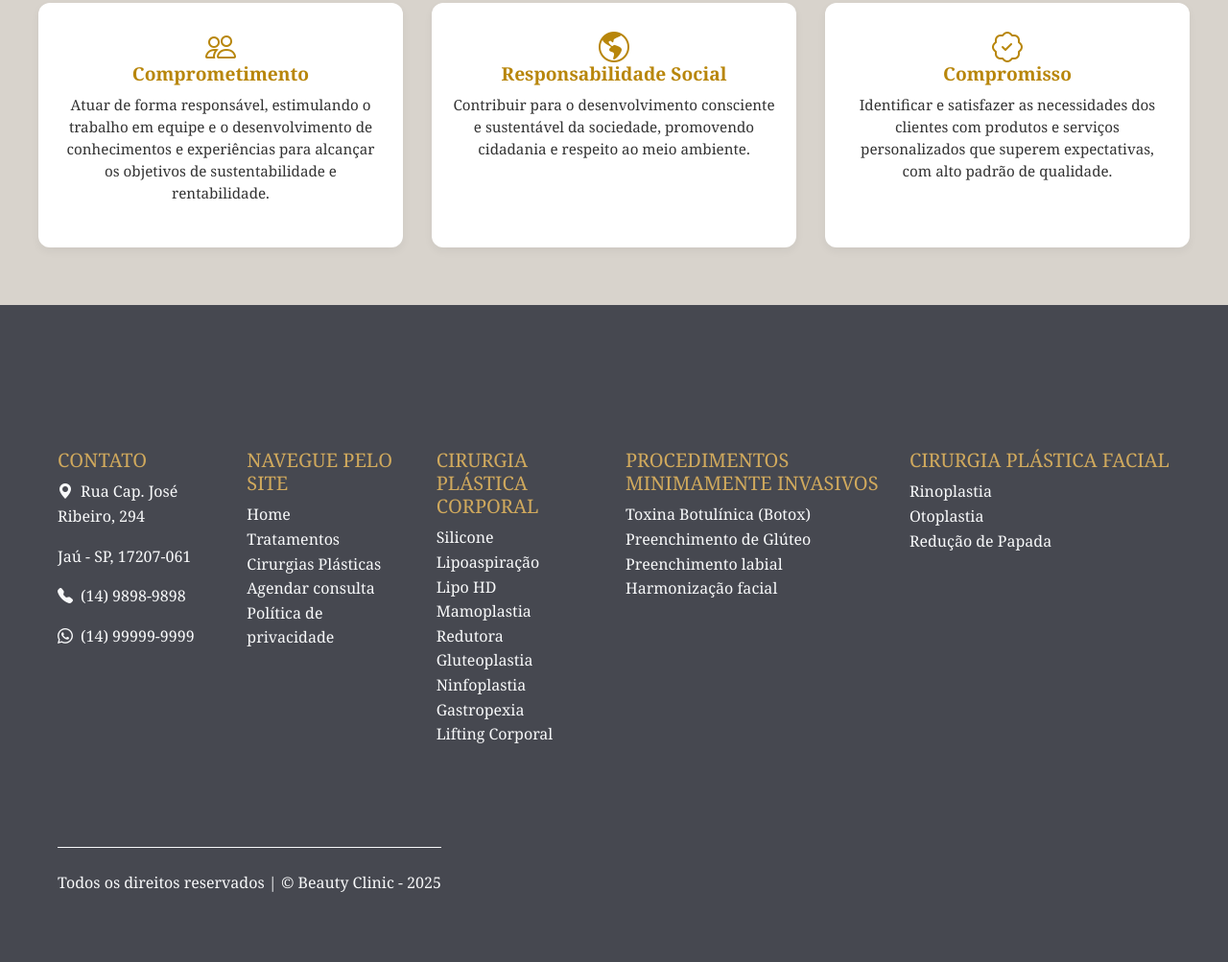
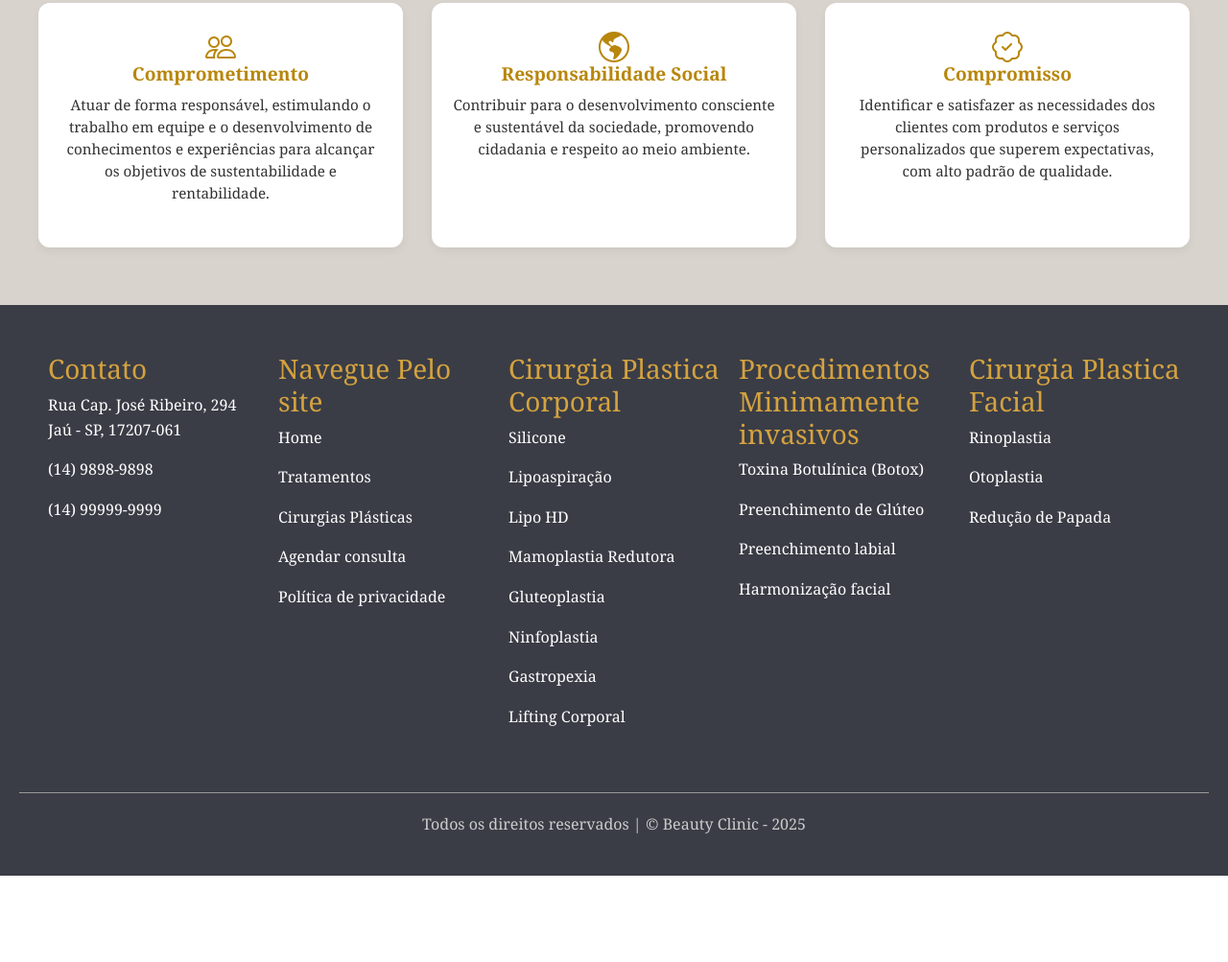
Before and after one commit to KaiqueSpilari/Site-Beauty-Clinic, a plain HTML site: page index.html in a window 1280 px wide. Shown: the part 1202-2205 px from the top of the page at 96% size. After the commit the page ends 2115 px from the top, so only its background shows below. Drawn offline with nearby package versions, Linux system fonts and the light colour scheme.

Commit message:
Revamp footer section in index.html for improved layout and styling, including updated contact and navigation information

```diff
--- a/index.html
+++ b/index.html
@@ -299,96 +299,60 @@
   </div>
 </section>
 
-<!-- Rodapé -->
-<footer class="text-light w-100 mt-7" style="background-color: #464850; padding-top: 50px; padding-bottom: 50px;">
-  <div class="container">
-    <div class="row text-start">
+<footer style="background-color: #3a3d46; color: white; padding: 40px 20px;">
+  <div style="max-width: 1200px; margin: 0 auto; display: flex; flex-wrap: wrap; justify-content: space-between; text-align: left;">
 
-      <!-- Coluna 1: Contato -->
-      <div class="col-md-2 col-12 mb-4">
-        <h5 class="text-uppercase" style="color: #d0a95d">Contato</h5>
-        <p><i class="bi bi-geo-alt-fill me-2"></i>Rua Cap. José Ribeiro, 294</p>
-        <p>Jaú - SP, 17207-061</p>
-        <p><i class="bi bi-telephone-fill me-2"></i>(14) 9898-9898</p>
-        <p><i class="bi bi-whatsapp me-2"></i>(14) 99999-9999</p>
+    <!-- Contato -->
+    <div style="flex: 1; min-width: 200px; margin: 10px;">
+      <h3 style="color: #d4a23f;">Contato</h3>
+      <p>  Rua Cap. José Ribeiro, 294<br>Jaú - SP, 17207-061</p>
+      <p> (14) 9898-9898</p>
+      <p> (14) 99999-9999</p>
     </div>
 
-      <!-- Coluna 2: Navegação -->
-      <div class="col-md-2 col-12 mb-4">
-        <h5 class="text-uppercase" style="color: #d0a95d">Navegue pelo site</h5>
-        <ul class="list-unstyled">
-          <li>Home</li>
-          <li>Tratamentos</li>
-          <li>Cirurgias Plásticas</li>
-          <li>Agendar consulta</li>
-          <li>Política de privacidade</li>
-        </ul>
+    <!-- Navegação -->
+    <div style="flex: 1; min-width: 200px; margin: 10px;">
+      <h3 style="color: #d4a23f;">Navegue Pelo site</h3>
+      <p>Home</p>
+      <p>Tratamentos</p>
+      <p>Cirurgias Plásticas</p>
+      <p>Agendar consulta</p>
+      <p>Política de privacidade</p>
     </div>
 
-      <!-- Coluna 3: Cirurgia Corporal -->
-      <div class="col-md-2 mb-4">
-        <h5 class="text-uppercase" style="color: #d0a95d">Cirurgia Plástica Corporal</h5>
-        <ul class="list-unstyled">
-          <li>Silicone</li>
-          <li>Lipoaspiração</li>
-          <li>Lipo HD</li>
-          <li>Mamoplastia Redutora</li>
-          <li>Gluteoplastia</li>
-          <li>Ninfoplastia</li>
-          <li>Gastropexia</li>
-          <li>Lifting Corporal</li>
-        </ul>
+    <!-- Cirurgia Corporal -->
+    <div style="flex: 1; min-width: 200px; margin: 10px;">
+      <h3 style="color: #d4a23f;">Cirurgia Plastica Corporal</h3>
+      <p>Silicone</p>
+      <p>Lipoaspiração</p>
+      <p>Lipo HD</p>
+      <p>Mamoplastia Redutora</p>
+      <p>Gluteoplastia</p>
+      <p>Ninfoplastia</p>
+      <p>Gastropexia</p>
+      <p>Lifting Corporal</p>
     </div>
 
-      <!-- Coluna 4: Procedimentos Minimamente Invasivos -->
-      <div class="col-md-3 mb-4">
-        <h5 class="text-uppercase" style="color: #d0a95d">Procedimentos Minimamente Invasivos</h5>
-        <ul class="list-unstyled">
-          <li>Toxina Botulínica (Botox)</li>
-          <li>Preenchimento de Glúteo</li>
-          <li>Preenchimento labial</li>
-          <li>Harmonização facial</li>
-        </ul>
+    <!-- Procedimentos Minimante Invasivos -->
+    <div style="flex: 1; min-width: 200px; margin: 10px;">
+      <h3 style="color: #d4a23f;"> Procedimentos Minimamente invasivos</h3>
+      <p>Toxina Botulínica (Botox)</p>
+      <p>Preenchimento de Glúteo</p>
+      <p>Preenchimento labial</p>
+      <p>Harmonização facial</p>
     </div>
 
-      <!-- Coluna 5: Cirurgia Facial -->
-      <div class="col-md-3 mb-4">
-        <h5 class="text-uppercase" style="color: #d0a95d">Cirurgia Plástica Facial</h5>
-        <ul class="list-unstyled">
-          <li>Rinoplastia</li>
-          <li>Otoplastia</li>
-          <li>Redução de Papada</li>
-        </ul>
+    <!-- Cirurgia Facial -->
+    <div style="flex: 1; min-width: 200px; margin: 10px;">
+      <h3 style="color: #d4a23f;">Cirurgia Plastica Facial</h3>
+      <p>Rinoplastia</p>
+      <p>Otoplastia</p>
+      <p>Redução de Papada</p>
     </div>
 
   </div>
-<!-- Botão flutuante do WhatsApp -->
-<a
-href="https://wa.me/5514999999999?text=Olá%2C%20gostaria%20de%20mais%20informações!"
-target="_blank"
-style="
-  position: fixed;
-  bottom: 20px;
-  right: 20px;
-  background-color: #25d366;
-  color: white;
-  padding: 12px 16px;
-  border-radius: 50%;
-  font-size: 1.6rem;
-  box-shadow: 0 2px 6px rgba(0, 0, 0, 0.3);
-  z-index: 1000;
-"
->
-<i class="bi bi-whatsapp"></i>
-</a>
 
-
-    <!-- Direitos Autorais -->
-    <div class="text-center pt-4 mt-4 border-top border-light">
-      <p class="mb-0">
-        Todos os direitos reservados | &copy; Beauty Clinic -
-        <script>document.write(new Date().getFullYear());</script>
-      </p>
-    </div>
+  <div style="border-top: 1px solid #999; margin-top: 40px; padding-top: 20px; text-align: center; color: #ccc;">
+    Todos os direitos reservados | © Beauty Clinic - 2025
   </div>
 </footer>
```
Lines whose indentation alone changed are shown as unchanged.
